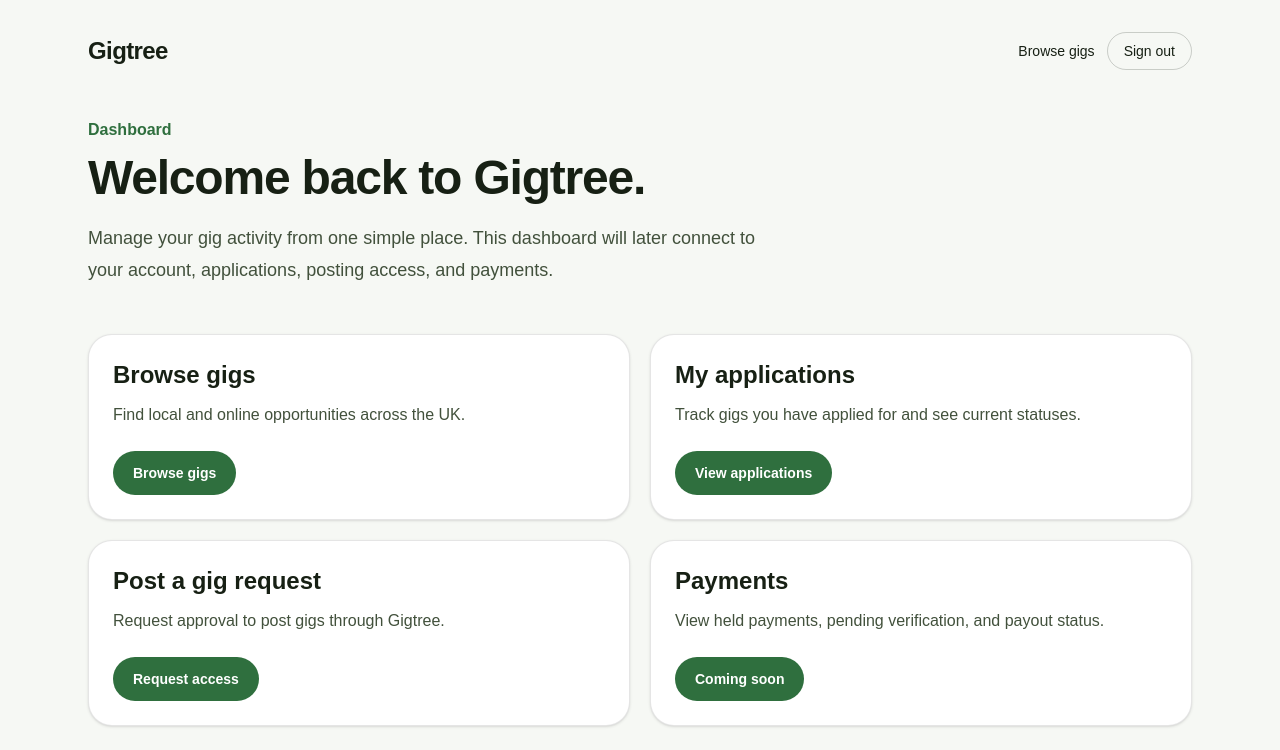
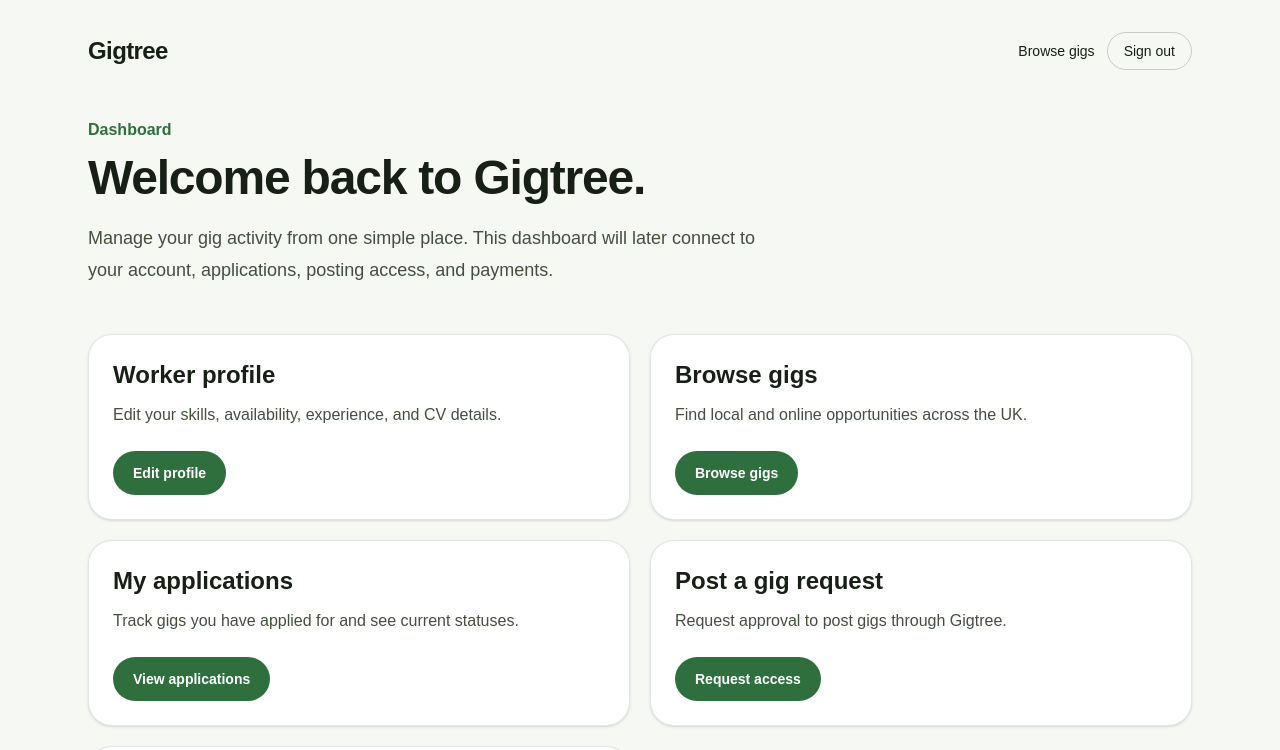
Before and after one commit to BoredVentura/Gigtree, a Next.js app in the folder gigtree-app/: page /dashboard in a window 1280 px wide. Shown: the top 750 px of the page. Built offline with nearby package versions, Linux system fonts and the light colour scheme.

Commit message:
Add profile card to dashboard

```diff
--- a/gigtree-app/src/app/dashboard/page.tsx
+++ b/gigtree-app/src/app/dashboard/page.tsx
@@ -1,4 +1,10 @@
 const dashboardCards = [
+  {
+    title: "Worker profile",
+    description: "Edit your skills, availability, experience, and CV details.",
+    href: "/profile",
+    action: "Edit profile",
+  },
   {
     title: "Browse gigs",
     description: "Find local and online opportunities across the UK.",
```
